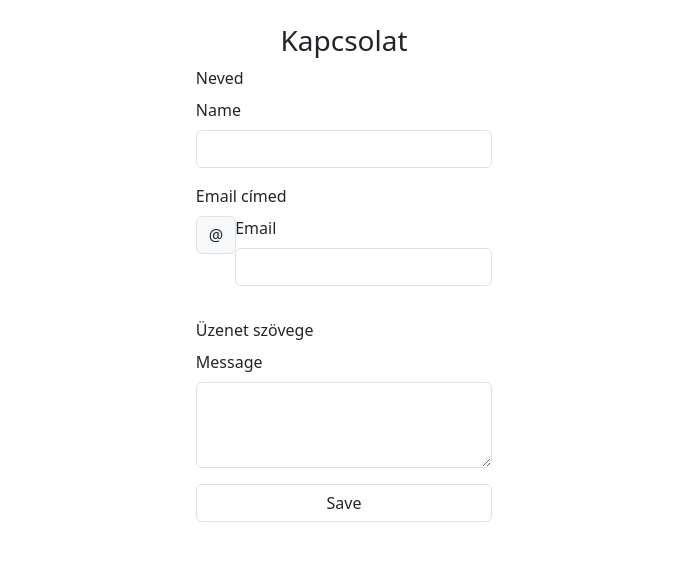
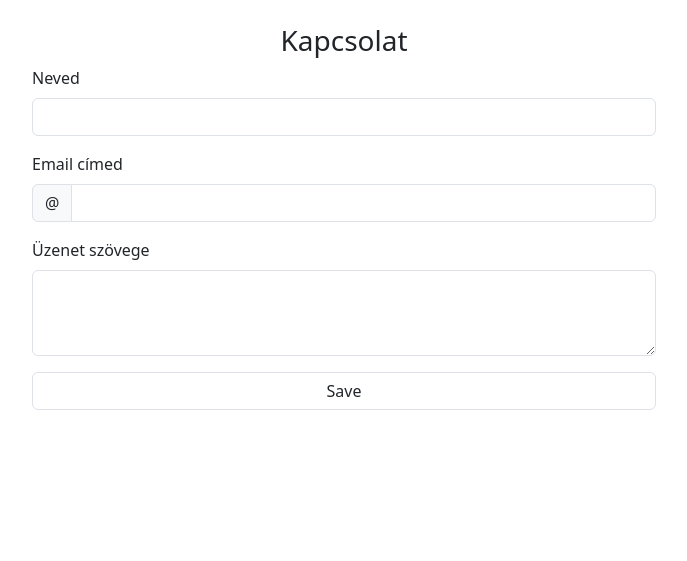
Before and after one commit to Floriian/develery_homework, a Symfony app: template templates/contacts/index.html.twig in a window 1280 px wide. Shown: the top 561 px of the page, without its empty margins (296-983 px from the left). Run offline with Twig, Linux system fonts and the light colour scheme; the template is opened without the code that fills it, so the values that code supplies are empty; form fields are guessed from the names that the template uses; style sheets or scripts are compiled from the project's sources; some libraries are stand-ins or nearby versions.

Commit message:
fixing form, remove helper classes

```diff
--- a/templates/contacts/index.html.twig
+++ b/templates/contacts/index.html.twig
@@ -3,50 +3,39 @@
 {% endblock %}
 
 {% block body %}
-	<style>
-		{
-			# helper classes #
-		}
-		.w-full {
-			width: 100%;
-		}
-		.w-50 {
-			width: calc(100vw - 50%);
-		}
-	</style>
-	<div class="d-flex justify-content-center w-full mt-3">
-		<div class="border-2 p-2">
-
+	<style></style>
+	<div class="d-flex justify-content-center mw-100 mt-3">
+		<div class="p-2 mw-50 w-50">
 			{{ form_start(contactForm, {
 					'attr': {
 						'class': 'form-control',
-					}
+					},
 			}) }}
 
 			<h3 class="text-center">Kapcsolat</h3>
 
+			{# {{ form_errors(contactForm.message) }} #}
+
+			{% for message in app.flashes('success') %}
+				{% if message == true %}
+					<div class="alert alert-success">Köszönjük szépen a kérdésedet. Válaszunkkal hamarosan keresünk a megadott e-mail címen.</div>
+				{% elseif message == false %}
+					<div class="alert alert-danger">Hiba! Kérjük töltsd ki az összes mezőt!</div>
+				{% endif %}
+
+			{% endfor %}
+
+
 			<div class="mb-3">
 				{{ form_label(contactForm.name, 'Neved')}}
-				{{ form_row(contactForm.name, {
-					'attr': {
-						'class': 'form-control',
-					}
-			}) }}
+				{{ form_widget(contactForm.name, { 'attr': {'class': 'form-control '}})}}
 			</div>
 
 			<div class="mb-3">
 				{{ form_label(contactForm.email, 'Email címed')}}
-
 				<div class="input-group">
-					<div class="input-group-prepend">
-						<span class="input-group-text" id="contacts_email">@</span>
-					</div>
-					{{ form_row(contactForm.email, {
-					'attr': {
-						'class': 'form-control',
-						'label': false,
-					}
-			}) }}
+					<span class="input-group-text">@</span>
+					{{ form_widget(contactForm.email, { 'attr': {'class': 'form-control '}})}}
 				</div>
 			</div>
 
@@ -54,20 +43,13 @@
 
 				{{ form_label(contactForm.message, 'Üzenet szövege')}}
 
-				{{ form_row(contactForm.message, {
-					'attr': {
-						'class': 'form-control',
-						'rows': '3'
-					}
-			}) }}
+				{{ form_widget(contactForm.message, { 'attr': {'class': 'form-control', 'rows': '3' }})}}
 			</div>
 
 			<div class="mb-3">
 				{{ form_row(contactForm.save) }}
 			</div>
 
-			{{ form_rest(contactForm) }}
-
 			{{ form_end(contactForm) }}
 		</div>
 	</div>
```
